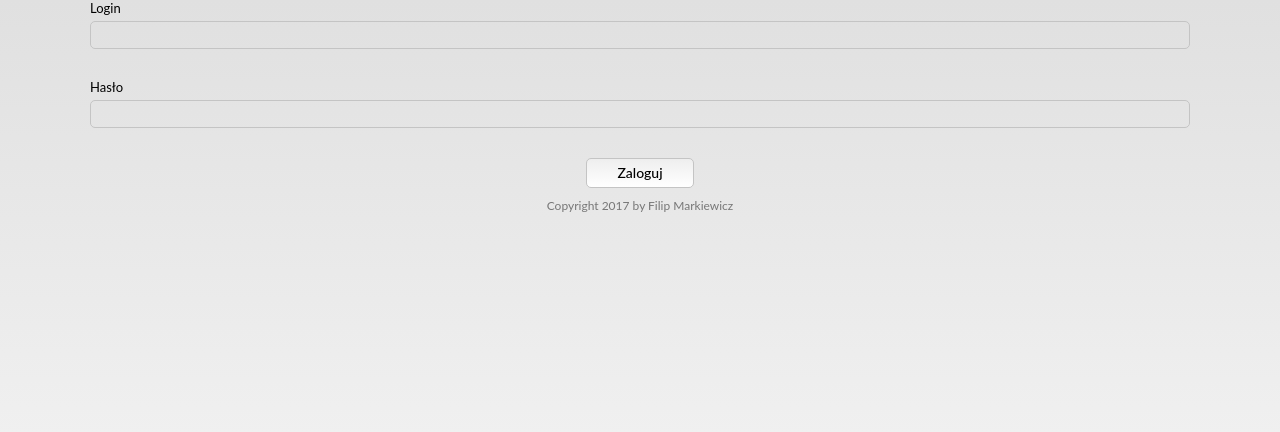
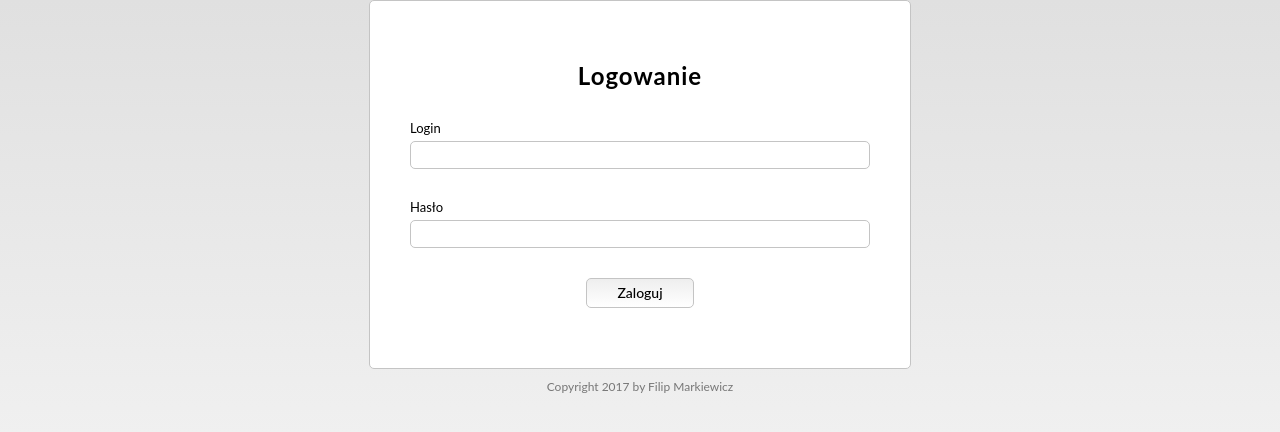
Before and after one commit to Rotmistrz/Eagle-CMS, a PHP site: page /eagle-cms/ in a window 1280 px wide. Shown: the part 130-562 px from the top of the page. Run offline with PHP 8.4, Linux system fonts and the light colour scheme; some libraries are stand-ins or nearby versions.

Commit message:
A bit of appearance

```diff
--- a/eagle-cms/classes/FormManager.php
+++ b/eagle-cms/classes/FormManager.php
@@ -1,10 +1,13 @@
 <?php
 
 class FormManager extends Form {
+	public $title;
 	private $items = [];
 
 	public function addItem(FormItem $item) {
 		$this->items[] = $item;
+
+		return $this;
 	}
 
 	public function addCategories($type, $current) {
@@ -24,6 +27,8 @@ class FormManager extends Form {
 		}
 
 		$this->addItem($checkboxesGroup);
+
+		return $this;;
 	}
 
 	public function addInput($id, $title, $value) {
@@ -37,6 +42,8 @@ class FormManager extends Form {
 		$label->setField($input);
 
 		$this->addItem($label);
+
+		return $this;
 	}
 
 	public function addInputPassword($id, $title, $value) {
@@ -50,6 +57,8 @@ class FormManager extends Form {
 		$label->setField($input);
 
 		$this->addItem($label);
+
+		return $this;
 	}
 
 	public function addInputHidden($id, $value) {
@@ -59,6 +68,8 @@ class FormManager extends Form {
 		$input->value = $value;
 
 		$this->addItem($input);
+
+		return $this;
 	}
 
 	public function addTextarea($id, $title, $value) {
@@ -71,6 +82,8 @@ class FormManager extends Form {
 		$label->setField($textarea);
 
 		$this->addItem($label);
+
+		return $this;
 	}
 
 	public function addFileField($id, $title) {
@@ -82,6 +95,8 @@ class FormManager extends Form {
 		$label->setField($filefield);
 
 		$this->addItem($label);
+
+		return $this;
 	}
 
 	public function addSelect($title, Select $select) {
@@ -90,6 +105,8 @@ class FormManager extends Form {
 		$label->setField($select);
 
 		$this->addItem($label);
+
+		return $this;
 	}
 
 	public function addButton($value) {
@@ -98,6 +115,14 @@ class FormManager extends Form {
 		$button->value = $value;
 
 		$this->addItem($button);
+
+		return $this;
+	}
+
+	public function setTitle($title) {
+		$this->title = $title;
+
+		return $this;
 	}
 
 	public function get() {
@@ -107,7 +132,7 @@ class FormManager extends Form {
 			$content .= $item->get($this->twig);
 		}
 
-		return $this->twig->render('form.tpl', ['id' => $this->id, 'class' => $this->class, 'action' => $this->action, 'method' => $this->method, 'content' => $content]);
+		return $this->twig->render('form.tpl', ['id' => $this->id, 'class' => $this->class, 'action' => $this->action, 'method' => $this->method, 'title' => $this->title, 'content' => $content]);
 	}
 }
 
--- a/eagle-cms/css/main.css
+++ b/eagle-cms/css/main.css
@@ -219,7 +219,7 @@ button {
     margin: 5px 0 0 0;
     -webkit-appearance: none;
     border: 1px solid #c4c4c4;
-    background: none;
+    background: none !important;
     -webkit-transition: all 0.2s linear;
     -moz-transition: all 0.2s linear;
     -o-transition: all 0.2s linear;
@@ -234,6 +234,8 @@ button {
     outline: none;
     background: none;
     border-color: #777; }
+  .form input:-webkit-autofill {
+    background: none; }
   .form textarea {
     height: 140px; }
   .form select {
@@ -249,8 +251,9 @@ button {
     letter-spacing: 3px;
     font-family: Lato, Verdana, sans-serif;
     padding: 25px 20px; }
-  .form .form__title {
-    padding: 0 0 40px 0; }
+  .form .form__header {
+    padding: 0 0 30px 0;
+    text-align: center; }
   .form .form__checkboxes-group {
     padding: 0 0 30px 0; }
     .form .form__checkboxes-group .form__field-container {
@@ -266,6 +269,16 @@ button {
     .form .form__checkbox .form__checkbox-description {
       display: block;
       padding: 10px; }
+
+.form-login {
+  width: 460px;
+  margin: 0 auto;
+  background: #fff;
+  border: 1px solid #c4c4c4;
+  padding: 60px 40px;
+  -webkit-border-radius: 5px;
+  -moz-border-radius: 5px;
+  border-radius: 5px; }
 
 .choice-form {
   width: 600px;
@@ -421,7 +434,7 @@ display: block;
   border-collapse: collapse; }
   .items-table td,
   .items-table th {
-    padding: 3px 10px;
+    padding: 8px 10px;
     border: 1px solid #777;
     -webkit-box-sizing: border-box;
     -moz-box-sizing: border-box;
@@ -435,9 +448,16 @@ display: block;
   .items-table td.order-number {
     text-align: right; }
   .items-table .title {
-    width: 75%; }
+    width: 68%; }
+    .items-table .title .fa {
+      margin: 0 7px 0 0; }
   .items-table .operations {
-    width: 18%; }
+    width: 25%; }
+    .items-table .operations a {
+      display: inline-block;
+      margin: 0 5px 0 0; }
+      .items-table .operations a:hover {
+        color: #419d34; }
   .items-table .header-row {
     background: #f5f5f5; }
 
--- a/eagle-cms/index.php
+++ b/eagle-cms/index.php
@@ -470,10 +470,9 @@ if($U = User::getInstance()) {
 	$FormManager->id = "form-login";
 	$FormManager->action = "index.php";
 	$FormManager->method = "post";
-	$FormManager->class = "form";
+	$FormManager->class = "form form-login";
 
-	$FormManager->addInput('login', 'Login', '');
-	$FormManager->addInputPassword('password', 'Hasło', '');
+	$FormManager->setTitle("Logowanie")->addInput('login', 'Login', '')->addInputPassword('password', 'Hasło', '');
 
 	$FormManager->addButton('Zaloguj');
 	$content .= $FormManager->get();
--- a/eagle-cms/sass/main.scss
+++ b/eagle-cms/sass/main.scss
@@ -1,126 +1,6 @@
-$main-color: #000;
-$dark-color: #000;
-$dark-color-02: #777;
-$dark-color-03: #234d20;
+@import 'variables';
 
-$medium-color: #36802d;
-$medium-color-02: #448a3b;
-$green: #419d34;
-$red: #b10a0a;
-
-$light-color: #fff;
-$light-color-00: #fff;
-$light-color-01: #fafafa;
-$light-color-02: #eee;
-$light-color-03: #c4c4c4;
-
-$dark-bg-color: #000;
-
-$medium-bg-color: #ddd;
-$medium-bg-color-02: #f5f5f5;
-$medium-bg-color-03: #f9f9f9;
-
-$light-bg-color: #fff;
-$button-bg-color: #ddd;
-
-$main-font-family: Lato, Verdana, sans-serif;
-$main-font-size: 13px;
-$main-font-size-rwd1200: 14px;
-$main-font-size-rwd650: 12px;
-
-$second-font-family: Heuristica, 'Times New Roman', serif;
-$second-font-size: 20px;
-
-$huge-font-size: 48px;
-$huge-font-size-rwd1200: 42px;
-$huge-font-size-rwd650: 36px;
-
-$extralarge-font-size: 24px;
-$extralarge-font-size-rwd1050: 20px;
-$extralarge-font-size-rwd768: 18px;
-$extralarge-font-size-rwd480: 16px;
-
-$large-font-size: 18px;
-$large-font-size-rwd1200: 16px;
-$large-font-size-rwd650: 14px;
-
-$small-font-size: 12px;
-$small-font-size-rwd1200: 12px;
-$small-font-size-rwd650: 12px;
-
-$extrasmall-font-size: 11px;
-
-$button-font-size: 14px;
-$button-font-size-rwd1200: 12px;
-
-$download-button-font-size: 24px;
-$download-button-font-size-rwd950: 20px;
-
-$gallery-header-font-size: 30px;
-$gallery-header-font-size-rwd1200: 22px;
-$gallery-header-font-size-rwd850: 18px;
-
-$site-title-font-size: 42px;
-$site-subtitle-font-size: 12px;
-
-$header-01-font-size: 24px;
-$header-01-font-size-rwd480: 20px;
-
-$header-02-font-size: 50px;
-$header-02-font-size-rwd1200: 42px;
-$header-02-font-size-rwd768: 36px;
-$header-02-font-size-rwd650: 32px;
-$header-02-font-size-rwd550: 28px;
-$header-02-font-size-rwd480: 24px;
-
-$header-03-font-size: 18px;
-$header-03-font-size-rwd1200: 16px;
-$header-03-font-size-rwd650: 16px;
-
-$symbol-cross-size: 12px;
-
-@mixin transition($transition) {
-	-webkit-transition: $transition;
-	-moz-transition: $transition;
-	-o-transition: $transition;
-	transition: $transition;
-}
-
-@mixin box-sizing($box-sizing) {
-	-webkit-box-sizing: $box-sizing;
-	-moz-box-sizing: $box-sizing;
-	box-sizing: $box-sizing;
-}
-
-@mixin border-radius($radius) {
-	-webkit-border-radius: $radius;
-	-moz-border-radius: $radius;
-	border-radius: $radius;
-}
-
-@mixin transform($transform) {
-	-webkit-transform: $transform;
-	-moz-transform: $transform;
-	transform: $transform;
-}
-
-@mixin bg-gradient-downwards($color-01, $start, $color-02, $end) {
-background-image: -ms-linear-gradient(top, $color-01 $start, $color-02 $end);
-background-image: -moz-linear-gradient(top, $color-01 $start, $color-02 $end);
-background-image: -o-linear-gradient(top, $color-01 $start, $color-02 $end);
-background-image: -webkit-gradient(linear, left top, left bottom, color-stop($start, $color-01), color-stop($end, $color-02));
-background-image: -webkit-linear-gradient(top, $color-01 $start, $color-02 $end);
-background-image: linear-gradient(to bottom, $color-01 $start, $color-02 $end);
-}
-
-@mixin bg-gradient-eastwards($color-01, $start, $color-02, $end) {
-background-image: -ms-linear-gradient(left, $color-01 $start, $color-02 $end);
-background-image: -moz-linear-gradient(left, $color-01 $start, $color-02 $end);
-background-image: -o-linear-gradient(left, $color-01 $start, $color-02 $end);
-background-image: -webkit-gradient(linear, left top, right top, color-stop($start, $color-01), color-stop($end, $color-02));
-background-image: -webkit-linear-gradient(left, $color-01 $start, $color-02 $end);
-background-image: linear-gradient(to right, $color-01 $start, $color-02 $end);
-}
+@import 'mixins';
 
 * {
 margin: 0;
@@ -382,7 +262,7 @@ padding: 0;
 	margin: 5px 0 0 0;
 	-webkit-appearance: none;
 	border: 1px solid $light-color-03;
-	background: none;
+	background: none !important;
 	@include transition(all .2s linear);
 	@include box-sizing(border-box);
 	@include border-radius(5px);
@@ -393,6 +273,10 @@ padding: 0;
 	background: none;
 	border-color: $dark-color-02;
 	}
+	input:-webkit-autofill {
+	background: none;
+	}
+
 	textarea {
 	height: 140px;
 	}
@@ -415,8 +299,9 @@ padding: 0;
 	padding: 25px 20px;
 	}
 
-	.form__title {
-	padding: 0 0 40px 0;
+	.form__header {
+	padding: 0 0 30px 0;
+	text-align: center;
 	}
 
 	.form__checkboxes-group {
@@ -445,6 +330,15 @@ padding: 0;
 		padding: 10px;
 		}
 	}
+}
+
+.form-login {
+width: 460px;
+margin: 0 auto;
+background: $light-color;
+border: 1px solid $light-color-03;
+padding: 60px 40px;
+@include border-radius(5px);
 }
 
 .choice-form {
@@ -621,7 +515,7 @@ border-collapse: collapse;
 
 	td,
 	th {
-	padding: 3px 10px;
+	padding: 8px 10px;
 	border: 1px solid $dark-color-02;
 	@include box-sizing(border-box);
 	}
@@ -638,10 +532,23 @@ border-collapse: collapse;
 	text-align: right;
 	}
 	.title {
-	width: 75%;
+	width: 68%;
+
+		.fa {
+		margin: 0 7px 0 0;
+		}
 	}
 	.operations {
-	width: 18%;
+	width: 25%;
+
+		a {
+		display: inline-block;
+		margin: 0 5px 0 0;
+
+			&:hover {
+			color: $green;
+			}
+		}
 	}
 
 	.header-row {
--- /dev/null
+++ b/eagle-cms/sass/mixins.scss
@@ -0,0 +1,42 @@
+@mixin transition($transition) {
+	-webkit-transition: $transition;
+	-moz-transition: $transition;
+	-o-transition: $transition;
+	transition: $transition;
+}
+
+@mixin box-sizing($box-sizing) {
+	-webkit-box-sizing: $box-sizing;
+	-moz-box-sizing: $box-sizing;
+	box-sizing: $box-sizing;
+}
+
+@mixin border-radius($radius) {
+	-webkit-border-radius: $radius;
+	-moz-border-radius: $radius;
+	border-radius: $radius;
+}
+
+@mixin transform($transform) {
+	-webkit-transform: $transform;
+	-moz-transform: $transform;
+	transform: $transform;
+}
+
+@mixin bg-gradient-downwards($color-01, $start, $color-02, $end) {
+background-image: -ms-linear-gradient(top, $color-01 $start, $color-02 $end);
+background-image: -moz-linear-gradient(top, $color-01 $start, $color-02 $end);
+background-image: -o-linear-gradient(top, $color-01 $start, $color-02 $end);
+background-image: -webkit-gradient(linear, left top, left bottom, color-stop($start, $color-01), color-stop($end, $color-02));
+background-image: -webkit-linear-gradient(top, $color-01 $start, $color-02 $end);
+background-image: linear-gradient(to bottom, $color-01 $start, $color-02 $end);
+}
+
+@mixin bg-gradient-eastwards($color-01, $start, $color-02, $end) {
+background-image: -ms-linear-gradient(left, $color-01 $start, $color-02 $end);
+background-image: -moz-linear-gradient(left, $color-01 $start, $color-02 $end);
+background-image: -o-linear-gradient(left, $color-01 $start, $color-02 $end);
+background-image: -webkit-gradient(linear, left top, right top, color-stop($start, $color-01), color-stop($end, $color-02));
+background-image: -webkit-linear-gradient(left, $color-01 $start, $color-02 $end);
+background-image: linear-gradient(to right, $color-01 $start, $color-02 $end);
+}
--- /dev/null
+++ b/eagle-cms/sass/variables.scss
@@ -0,0 +1,80 @@
+$main-color: #000;
+$dark-color: #000;
+$dark-color-02: #777;
+$dark-color-03: #234d20;
+
+$medium-color: #36802d;
+$medium-color-02: #448a3b;
+$green: #419d34;
+$red: #b10a0a;
+
+$light-color: #fff;
+$light-color-00: #fff;
+$light-color-01: #fafafa;
+$light-color-02: #eee;
+$light-color-03: #c4c4c4;
+
+$dark-bg-color: #000;
+
+$medium-bg-color: #ddd;
+$medium-bg-color-02: #f5f5f5;
+$medium-bg-color-03: #f9f9f9;
+
+$light-bg-color: #fff;
+$button-bg-color: #ddd;
+
+$main-font-family: Lato, Verdana, sans-serif;
+$main-font-size: 13px;
+$main-font-size-rwd1200: 14px;
+$main-font-size-rwd650: 12px;
+
+$second-font-family: Heuristica, 'Times New Roman', serif;
+$second-font-size: 20px;
+
+$huge-font-size: 48px;
+$huge-font-size-rwd1200: 42px;
+$huge-font-size-rwd650: 36px;
+
+$extralarge-font-size: 24px;
+$extralarge-font-size-rwd1050: 20px;
+$extralarge-font-size-rwd768: 18px;
+$extralarge-font-size-rwd480: 16px;
+
+$large-font-size: 18px;
+$large-font-size-rwd1200: 16px;
+$large-font-size-rwd650: 14px;
+
+$small-font-size: 12px;
+$small-font-size-rwd1200: 12px;
+$small-font-size-rwd650: 12px;
+
+$extrasmall-font-size: 11px;
+
+$button-font-size: 14px;
+$button-font-size-rwd1200: 12px;
+
+$download-button-font-size: 24px;
+$download-button-font-size-rwd950: 20px;
+
+$gallery-header-font-size: 30px;
+$gallery-header-font-size-rwd1200: 22px;
+$gallery-header-font-size-rwd850: 18px;
+
+$site-title-font-size: 42px;
+$site-subtitle-font-size: 12px;
+
+$header-01-font-size: 24px;
+$header-01-font-size-rwd480: 20px;
+
+$header-02-font-size: 50px;
+$header-02-font-size-rwd1200: 42px;
+$header-02-font-size-rwd768: 36px;
+$header-02-font-size-rwd650: 32px;
+$header-02-font-size-rwd550: 28px;
+$header-02-font-size-rwd480: 24px;
+
+$header-03-font-size: 18px;
+$header-03-font-size-rwd1200: 16px;
+$header-03-font-size-rwd650: 16px;
+
+$symbol-cross-size: 12px;
--- a/eagle-cms/templates/form.tpl
+++ b/eagle-cms/templates/form.tpl
@@ -1,5 +1,11 @@
 <form id="{{ id }}" class="{{ class }}" action="{{ action }}" method="{{ method }}" enctype="multipart/form-data">
 	<fieldset>
+		{% if title|length > 0 %}
+		<header class="form__header">
+			<h1 class="form__title">{{ title }}</h1>
+		</header>
+		{% endif %}
+
 		{{ content }}
 	</fieldset>
 </form>
--- a/eagle-cms/templates/index.tpl
+++ b/eagle-cms/templates/index.tpl
@@ -4,6 +4,7 @@
 		<meta charset="utf-8" />
 
 		<link rel="stylesheet" href="{{ path }}/css/main.css" type="text/css" />
+		<link rel="stylesheet" href="https://maxcdn.bootstrapcdn.com/font-awesome/4.6.3/css/font-awesome.min.css" />
 
 		<title>{{ title }}</title>
 	</head>
```
Also changed, not shown: eagle-cms/templates/table-categories-1.tpl (+4 -4 lines), eagle-cms/templates/table-items-1.tpl (+15 -7 lines), eagle-cms/css/mixins.css (added), eagle-cms/css/variables.css (added).
